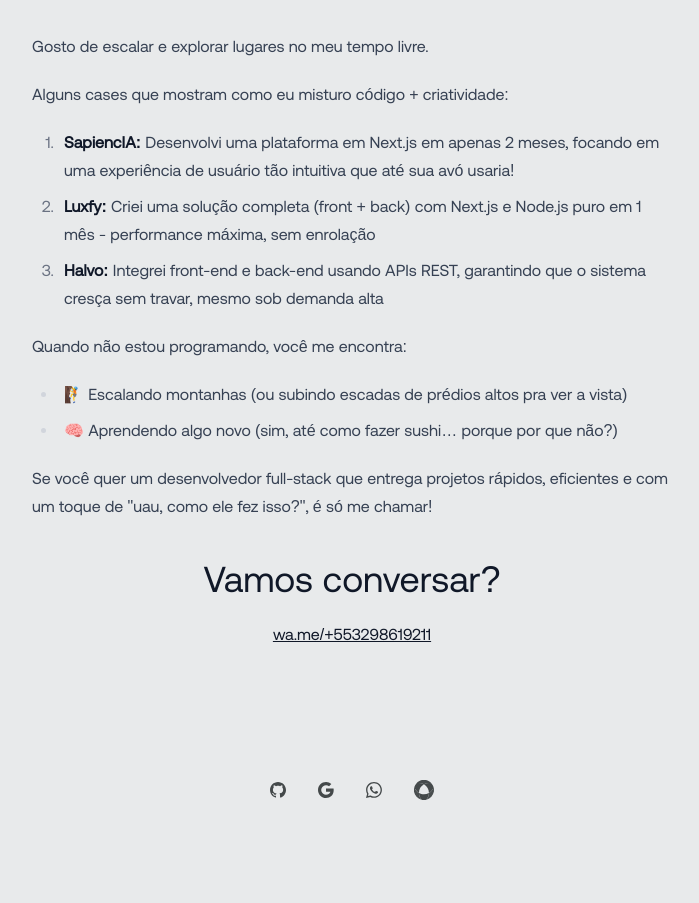
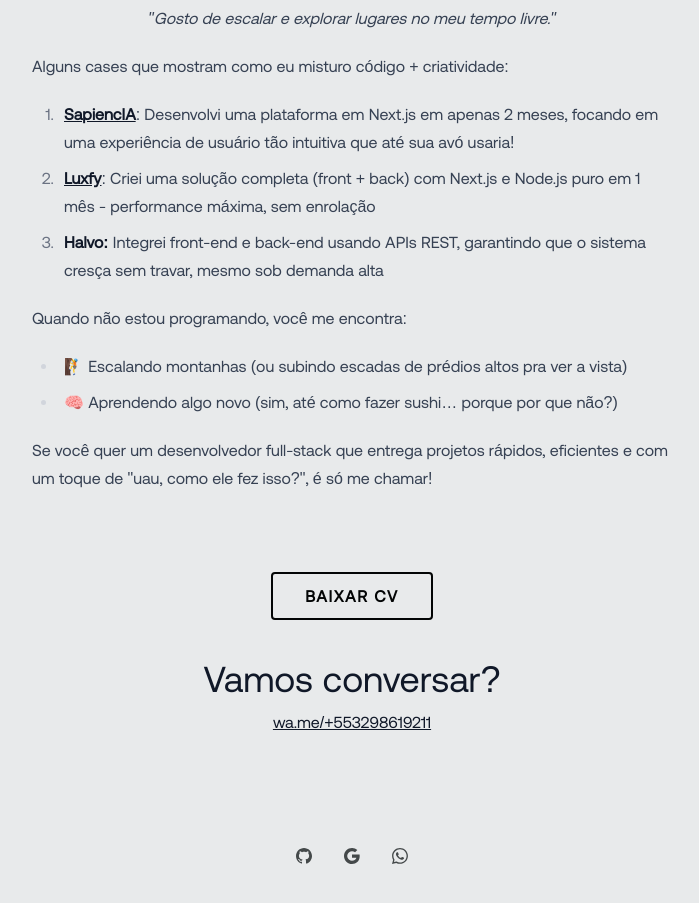
Before and after one commit to oKauaDev/kaua.dev.br, an Astro site: page / in a window 1280 px wide. Shown: the part 883-1786 px from the top of the page, without its empty margins (288-987 px from the left). Before the commit the page ends 1723 px from the top, so only its background shows below. Built offline with nearby package versions, Linux system fonts and the light colour scheme; Astro itself is replaced by a stand-in of ours; some packages are replaced by stand-ins of ours.

Commit message:
:sparkles: feat(pages/index.astro): Adicionado link para download do CV e seção de contato.

```diff
--- a/src/pages/content-part1.mdx
+++ b/src/pages/content-part1.mdx
@@ -8,4 +8,4 @@ Sou o arquiteto por trás de aplicações web completas, do front-end ao back-en
 - Node.js e Express para back-ends robustos e escaláveis
 - APIs REST que integram tudo como um quebra-cabeça perfeito
 
-Trabalho como freelancer na Workana e GetNinjas, entregando projetos que não só funcionam, mas se destacam no mercado.
+Trabalho como freelancer, entregando projetos que não só funcionam, mas se destacam no mercado.
--- a/src/pages/content-part2.mdx
+++ b/src/pages/content-part2.mdx
@@ -1,9 +1,7 @@
-Gosto de escalar e explorar lugares no meu tempo livre.
-
 Alguns cases que mostram como eu misturo código + criatividade:
 
-1. **SapiencIA:** Desenvolvi uma plataforma em Next.js em apenas 2 meses, focando em uma experiência de usuário tão intuitiva que até sua avó usaria!
-2. **Luxfy:** Criei uma solução completa (front + back) com Next.js e Node.js puro em 1 mês - performance máxima, sem enrolação
+1. [**SapiencIA**](https://sapienciaedu.com.br): Desenvolvi uma plataforma em Next.js em apenas 2 meses, focando em uma experiência de usuário tão intuitiva que até sua avó usaria!
+2. [**Luxfy**](https://luxfy.app): Criei uma solução completa (front + back) com Next.js e Node.js puro em 1 mês - performance máxima, sem enrolação
 3. **Halvo:** Integrei front-end e back-end usando APIs REST, garantindo que o sistema cresça sem travar, mesmo sob demanda alta
 
 Quando não estou programando, você me encontra:
@@ -12,13 +10,3 @@ Quando não estou programando, você me encontra:
 - 🧠 Aprendendo algo novo (sim, até como fazer sushi… porque por que não?)
 
 Se você quer um desenvolvedor full-stack que entrega projetos rápidos, eficientes e com um toque de "uau, como ele fez isso?", é só me chamar!
-
-<h1 class="text-center mt-10 mb-2">Vamos conversar?</h1>
-<a
-  href="https://wa.me/+553298619211"
-  class="block text-center"
-  target="_blank"
-  rel="noopener noreferrer"
->
-  wa.me/+553298619211
-</a>
--- a/src/pages/index.astro
+++ b/src/pages/index.astro
@@ -18,9 +18,27 @@ import { Image } from "astro:assets";
       width={640}
       height={260}
       sizes={"(max-width: 640px) 100vw, 640px"}
-      class="w-auto"
+      class="w-auto -mb-4"
     />
+    <p class="text-center italic">"Gosto de escalar e explorar lugares no meu tempo livre."</p>
     <ContentPart2 />
+
+    <a
+      href="https://drive.google.com/file/d/1WFnJed_jR-vy23N2qiH6zzkM9HjY7zL2/view?usp=sharing"
+      target="_blank"
+      class="block border-2 text-support-500 border-support-500 w-max px-8 py-2 no-underline font-extrabold tracking-widest rounded mx-auto mt-20 transition-colors duration-200 hover:bg-support-500 hover:text-support-100"
+      >BAIXAR CV</a
+    >
+
+    <h1 class="text-center mt-10 mb-2">Vamos conversar?</h1>
+    <a
+      href="https://wa.me/+553298619211"
+      class="block text-center"
+      target="_blank"
+      rel="noopener noreferrer"
+    >
+      wa.me/+553298619211
+    </a>
   </article>
   <footer class="flex items-center gap-8 mt-28">
     <a href="https://github.com/oKauaDev" aria-label="Perfil do Github do Kauã">
@@ -32,11 +50,5 @@ import { Image } from "astro:assets";
     <a href="https://wa.me/+553298619211" aria-label="Perfil do Whatsapp do Kauã">
       <WhatsappSvg />
     </a>
-    <a
-      href="https://www.workana.com/freelancer/3b613107ca3c66457ca81125f5f6be85"
-      aria-label="Perfil do Workana do Kauã"
-    >
-      <WorkanaSvg />
-    </a>
   </footer>
 </Layout>
```
